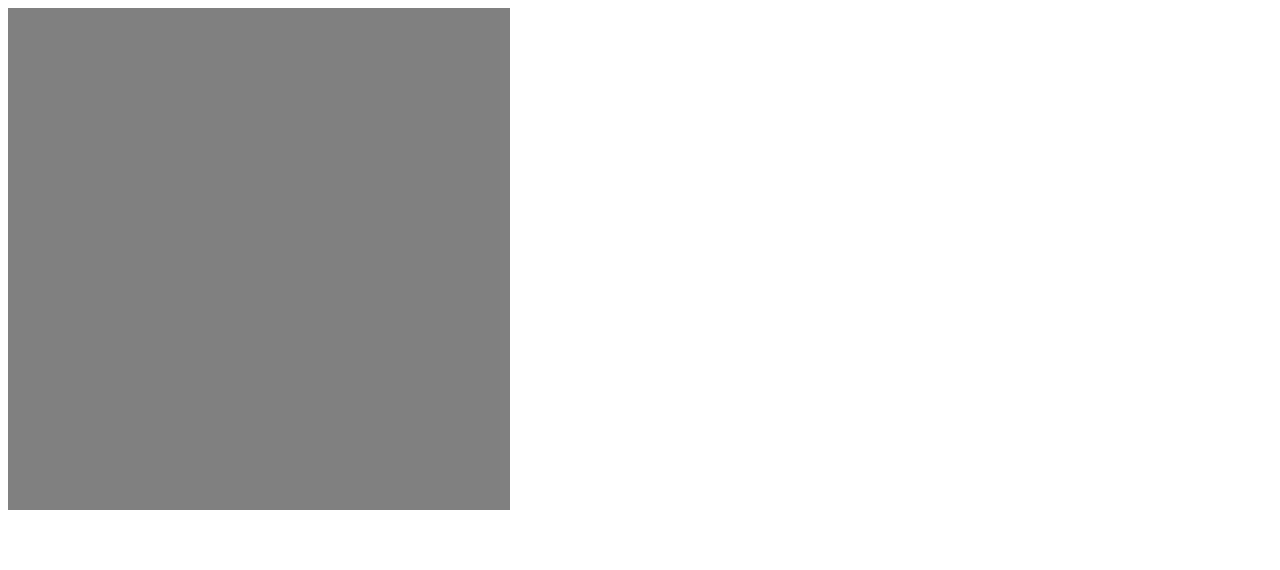
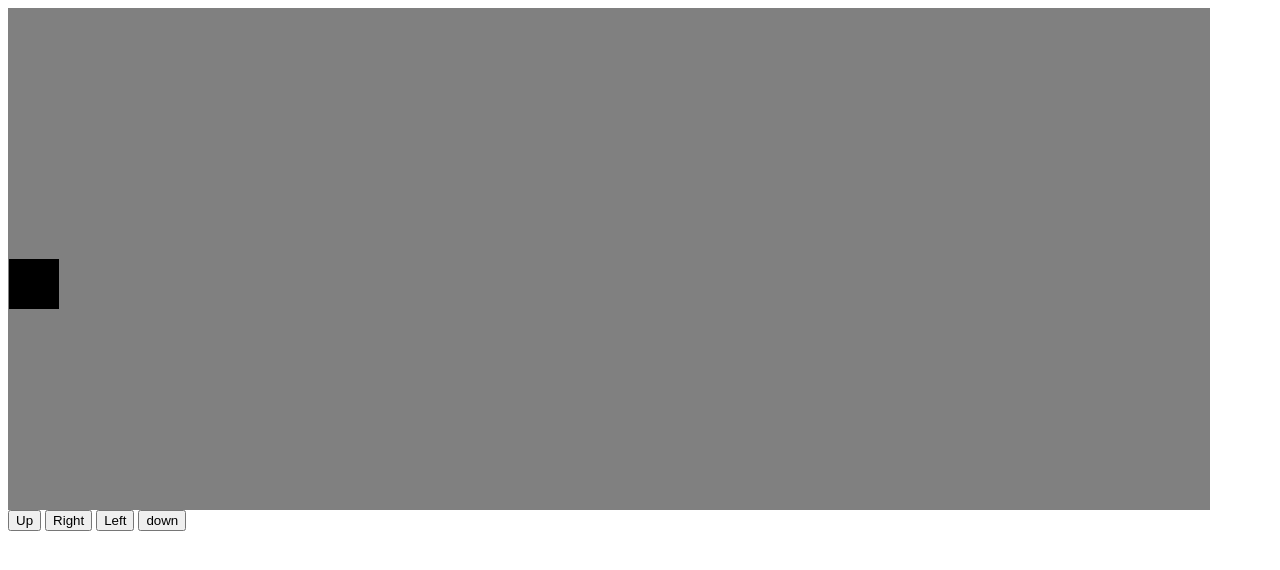
Before and after one commit to DIFU-N/moving-block, a plain HTML site: page index.html in a window 1280 px wide. Drawn offline with Linux system fonts and the light colour scheme.

Commit message:
object showing

```diff
--- a/index.html
+++ b/index.html
@@ -12,22 +12,13 @@
     </style>
 </head>
 <body onload="startGame()">
+    <div id="keys">
+        <button onclick="moveUp()" id="up">Up</button>
+        <button onclick="moveRight()" id="right">Right</button>
+        <button onclick="moveLeft()" id="left">Left</button>
+        <button onclick="moveDown()" id="down">down</button>
+    </div>
 
-    <script>
-
-        startGame = () => {
-            canvas = document.createElement("canvas");
-            this.canvas.width = 500;
-            this.canvas.height = 500;
-            document.body.insertBefore(this.canvas, document.body.childNodes[0]);
-        }
-        var gameArea = {
-
-        }
-
-        component = (width, height) => {
-
-        }
-    </script>
+    <script src="main.js"></script>
 </body>
 </html>
--- /dev/null
+++ b/main.js
@@ -0,0 +1,43 @@
+let gamePiece;
+startGame = () => {
+    gamePiece = new component(50, 50, "blue", 0, 250);
+    gameArea.start();
+}
+
+let gameArea = {
+    canvas: document.createElement("canvas"),
+    start () {
+        this.canvas.width = 1200;
+        this.canvas.height = 500;
+        this.context = this.canvas.getContext("2d");
+        document.body.insertBefore(this.canvas, document.body.childNodes[0]);
+        this.interval = setInterval(updateGameArea, 20);
+    },
+    clear () {
+        this.context.clearRect(0,0,this.canvas.width, this.canvas.height);
+    }
+}
+
+function component (width, height, color, x, y) {
+    this.width = width;
+    this.height = height;
+    this.speedX = 0;
+    this.speedY = 0;
+    this.x = x;
+    this.y = y;
+    this.update = () => {
+        card = gameArea.context;
+        card.fillstyle = color;
+        card.fillRect(this.x, this.y, this.width, this.height);
+    }
+    this.newPosition = () => {
+        this.x += this.speedX;
+        this.y += this.speedY;
+    }
+}
+
+updateGameArea = () => {
+    gameArea.clear();
+    gamePiece.newPosition();
+    gamePiece.update();
+}
```
